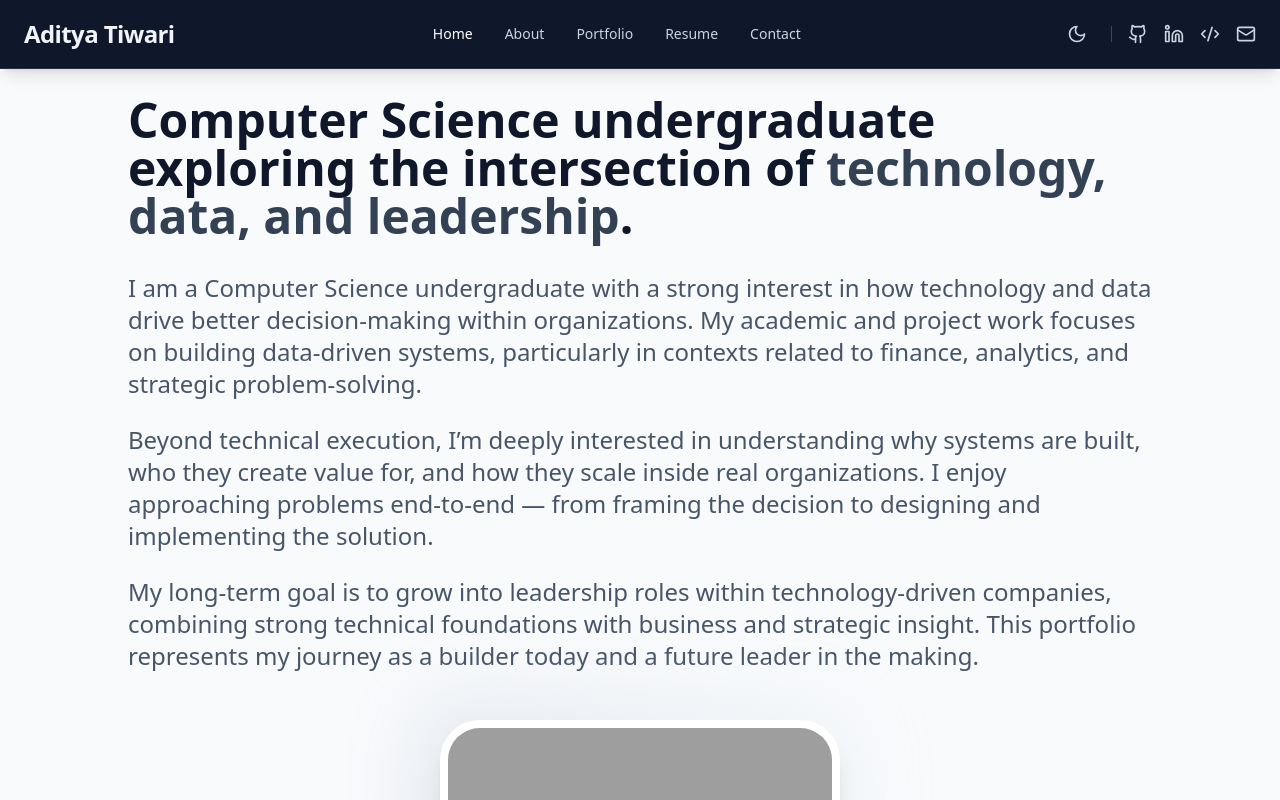
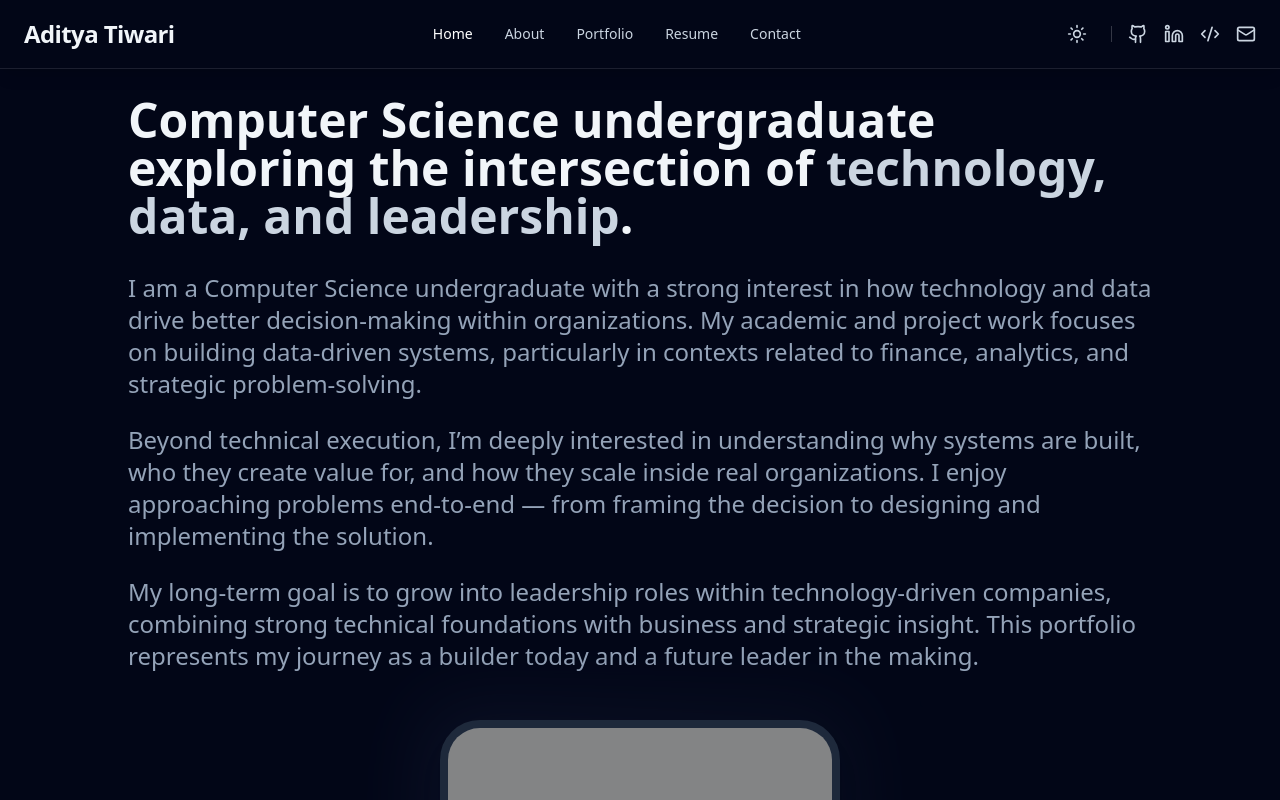
Before and after one commit to adityatiwari9t8/portfolio-website, a React (Vite) app: page / in a window 1280 px wide. Shown: the top 800 px of the page. Built offline with nearby package versions, Linux system fonts and the light colour scheme; grey boxes are pictures that could not be loaded.

Commit message:
change default mode

```diff
--- a/components/Navbar.tsx
+++ b/components/Navbar.tsx
@@ -8,18 +8,21 @@ interface NavbarProps {
 const Navbar: React.FC<NavbarProps> = ({ onOpenContact }) => {
   const [isMobileMenuOpen, setIsMobileMenuOpen] = useState(false);
   const [activeSection, setActiveSection] = useState('home');
-  const [isDarkMode, setIsDarkMode] = useState(false);
+
+  // UPDATED: Default state is now true (Dark Mode)
+  const [isDarkMode, setIsDarkMode] = useState(true);
 
   // Initialize Dark Mode
   useEffect(() => {
-    // Only enable dark mode if explicitly stored in local storage.
-    // Removed the system preference check to ensure light mode is the default.
-    if (localStorage.theme === 'dark') {
+    // UPDATED: Check if user has explicitly opted for light mode.
+    // If localStorage is 'light', we use light mode.
+    // Otherwise (if 'dark' or undefined/null), we default to DARK mode.
+    if (localStorage.theme === 'light') {
+      setIsDarkMode(false);
+      document.documentElement.classList.remove('dark');
+    } else {
       setIsDarkMode(true);
       document.documentElement.classList.add('dark');
-    } else {
-      setIsDarkMode(false);
-      document.documentElement.classList.remove('dark');
     }
   }, []);
 
```
